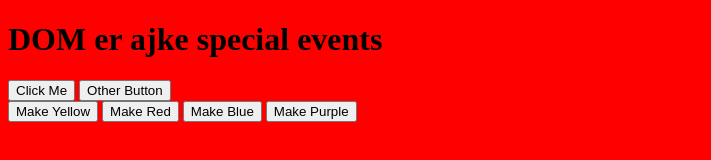
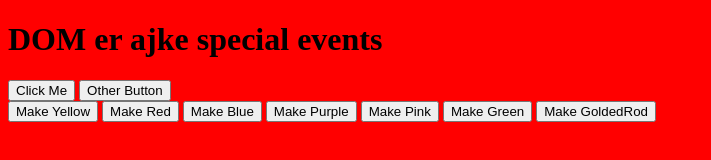
Before and after one commit to shafrinahamed97/ja-dom-events, a plain HTML site: page index.html in a window 1280 px wide. Both pictures are taken after a click on the button "Make Red". Shown: the whole page, without its empty margins (0-711 px from the left). Drawn offline with Linux system fonts and the light colour scheme.

Commit message:
added Option4 final

```diff
--- a/index.html
+++ b/index.html
@@ -21,12 +21,23 @@
    <!-- Option 3-->
    <button id="make_blue" >Make Blue</button>
    <button id="make_purple">Make Purple</button>
+   <!--Option 4-->
+
+   <button id="make-pink">Make Pink</button>
+   <button id="make-green">Make Green</button>
+   <button id="make-goldenrod">Make GoldedRod</button>
    <script src="js/event.js">
 
    </script>
    <script>
 
 
+
+
+
+
+
+
    </script>
 
 </body>
--- a/js/event.js
+++ b/js/event.js
@@ -23,3 +23,21 @@ function makeRed()
     {
         document.body.style.backgroundColor = 'purple'
     }
+
+    // Option:4
+    const pinkButton= document.getElementById('make-pink');
+      pinkButton.addEventListener('click', makePink )
+      function makePink(){
+        document.body.style.backgroundColor = 'pink';
+      }
+
+      // Option:4 Other
+      const makeGreenButton = document.getElementById('make-green');
+     makeGreenButton.addEventListener('click', function makeGreen() {
+        document.body.style.backgroundColor = 'green';
+     })
+
+     // Optio:4 Final
+     document.getElementById('make-goldenrod').addEventListener('click',function(){
+        document.body.style.backgroundColor= ' goldenrod';
+     })
```
